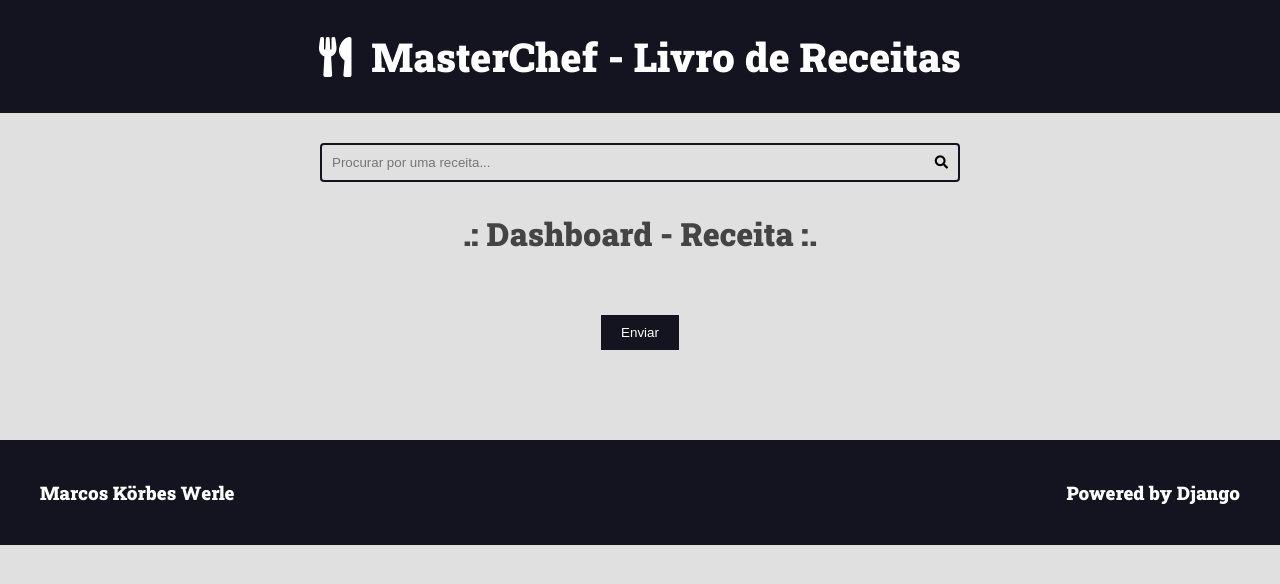
After one commit to marcoskw/masterchef, a Django app: template authors/templates/authors/pages/dashboard_recipe.html in a window 1280 px wide. The commit adds this page. Shown: the top 584 px of the page. Run offline with Django 4.2, Linux system fonts and the light colour scheme; the template is opened without the code that fills it, so the values that code supplies are empty.

Commit message:
Create form to add and edit recipe

```diff
--- a/authors/templates/authors/pages/dashboard.html
+++ b/authors/templates/authors/pages/dashboard.html
@@ -12,7 +12,7 @@
             <ul>
                 {% for recipe in recipes %}
                     <li>
-                        <a href="">{{ recipe.title }}</a>
+                        <a href="{% url "authors:dashboard_recipe_edit" recipe.id %}">{{ recipe.title }}</a>
                     </li>
                 {% empty %}
                     <li>
--- /dev/null
+++ b/authors/templates/authors/pages/dashboard_recipe.html
@@ -0,0 +1,15 @@
+{% extends "global/base.html" %}
+{% block title %}Dashboard Receita | {% endblock title %}
+
+{% block content %}
+    <div class="main-content center container">
+        <h1>.: Dashboard - Receita :.</h1>
+        {% include "global/partials/messages.html" %}
+        {% include "authors/partials/login_message.html" %}
+
+        <div class="authors-dashboard-container">
+            {% include "global/partials/form.html" %}
+        </div>
+
+    </div>
+{% endblock content %}
--- a/authors/urls.py
+++ b/authors/urls.py
@@ -13,4 +13,7 @@ urlpatterns = [
     path('logout/', views.logout_view, name='logout'),
 
     path('dashboard/', views.dashboard, name='dashboard'),
+    path('dashboard/recipe/<int:id>/edit/',
+         views.dashboard_recipe_edit,
+         name='dashboard_recipe_edit'),
 ]
--- a/base_static/global/css/styles.css
+++ b/base_static/global/css/styles.css
@@ -445,6 +445,11 @@
     color: var(--color-gray-8);
   }
 
+  .authors-dashboard-container a:link {
+    text-decoration: none;
+    color: var(--color-gray-8);
+  }
+
   /* Generics */
 
   .center {
--- a/recipes/admin.py
+++ b/recipes/admin.py
@@ -12,9 +12,11 @@ class RecipeAdmin(admin.ModelAdmin):
     list_display = [
         'id',
         'title',
+        'author',
         'category',
         'created_at',
         'is_published',
+
     ]
 
     list_display_links = [
```
Also changed, not shown: authors/views.py (+12 -0 lines).
